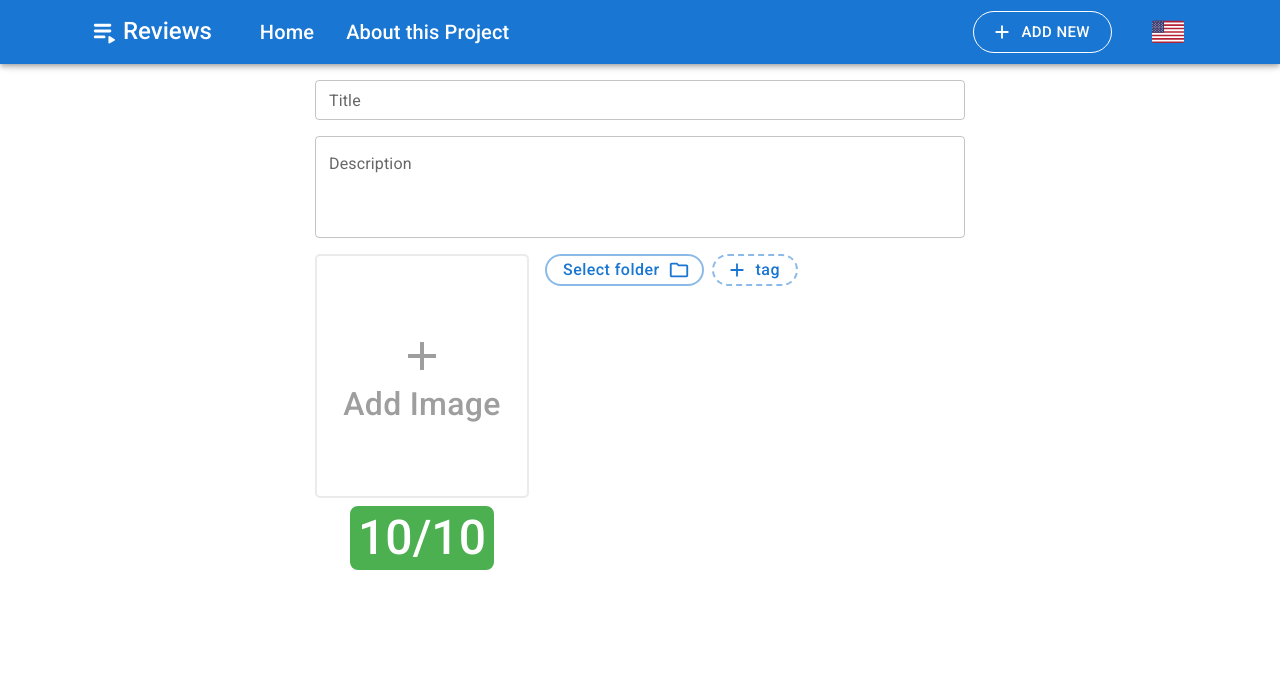
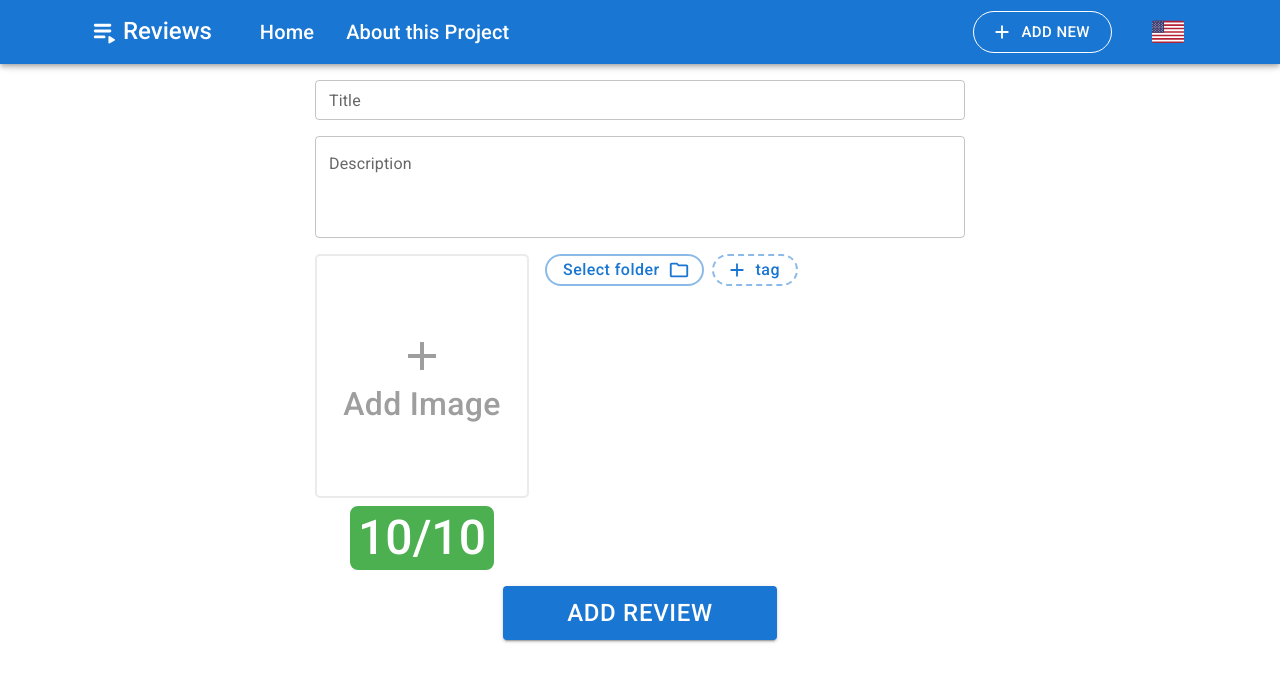
Before and after one commit to KirillGoryakin/ReviewApp-react, a React (Create React App) app: page /new in a window 1280 px wide. Shown: the top 682 px of the page. Built offline with nearby package versions, Linux system fonts and the light colour scheme.

Commit message:
Reviews can be added and deleted

```diff
--- a/public/index.html
+++ b/public/index.html
@@ -7,7 +7,7 @@
     <link rel="preconnect" href="https://fonts.googleapis.com">
     <link rel="preconnect" href="https://fonts.gstatic.com" crossorigin>
     <link href="https://fonts.googleapis.com/css2?family=Roboto:wght@400;500;700;900&display=swap" rel="stylesheet">
-    <title>React App</title>
+    <title>Reviews</title>
   </head>
   <body>
     <noscript>You need to enable JavaScript to run this app.</noscript>
--- a/src/pages/HomePage/CardList/Card.tsx
+++ b/src/pages/HomePage/CardList/Card.tsx
@@ -16,6 +16,7 @@ type Props = Review;
 
 const Card: React.FC<Props> = (props) => {
   const {
+    id,
     title,
     body,
     imageUrl,
@@ -34,7 +35,7 @@ const Card: React.FC<Props> = (props) => {
       boxShadow='3'
     >
 
-      <MoreButton />
+      <MoreButton id={id} />
 
       <Accordion sx={{width: '100%', boxShadow: 'none'}}>
         <AccordionSummary sx={{position: 'relative'}}>
--- /dev/null
+++ b/src/pages/NewPostPage/ButtonAddReview.tsx
@@ -0,0 +1,19 @@
+import { Button } from "@mui/material";
+
+type Props = { onClick: () => void };
+
+const ButtonAddReview: React.FC<Props> = ({ onClick }) =>
+  <Button
+    onClick={onClick}
+    variant="contained"
+    sx={{
+      width: 'max-content',
+      fontSize: '1.5rem',
+      px: 8,
+      mx: 'auto'
+    }}
+  >
+    Add Review
+  </Button>
+
+export { ButtonAddReview };
--- a/src/pages/NewPostPage/NewPostPage.tsx
+++ b/src/pages/NewPostPage/NewPostPage.tsx
@@ -4,11 +4,17 @@ import { FolderSelector } from "components/FolderSelector";
 import { TagSelector } from "components/TagSelector";
 import { ImageSelector } from "./ImageSelector";
 import { ScoreSelector } from "./ScoreSelector";
+import { ButtonAddReview } from "./ButtonAddReview";
+import { useAppDispatch } from "hooks/app";
+import { addReview } from "store/slices/reviewsSlice";
 
 export const ReviewContext = createContext<any>(null);
 
 const NewPostPage = () => {
-  const [review, setReview] = useState({
+  const dispatch = useAppDispatch();
+
+  const initialReview = {
+    id: 0,
     title: '',
     body: '',
     imageUrl: '',
@@ -16,10 +22,21 @@ const NewPostPage = () => {
     tags: [],
     folder: '',
     score: 10
-  });
+  };
+
+  const [review, setReview] = useState(initialReview);
+
+  const handleAddReview = () => {
+    dispatch(addReview(review));
+    setReview(initialReview);
+  };
 
   return (
-    <Stack direction='column' spacing={2}>
+    <Box
+      display='flex'
+      flexDirection='column'
+      gap={2}
+    >
       <TextField
         label='Title'
         size='small'
@@ -58,7 +75,9 @@ const NewPostPage = () => {
           </div>
         </Stack>
       </ReviewContext.Provider>
-    </Stack>
+
+      <ButtonAddReview onClick={handleAddReview} />
+    </Box>
   )
 }
 
--- a/src/store/slices/reviewsSlice.tsx
+++ b/src/store/slices/reviewsSlice.tsx
@@ -1,5 +1,5 @@
-import { createSlice } from '@reduxjs/toolkit';
-import { Folder, Review, Tag } from 'appTypes';
+import { createSlice, PayloadAction } from '@reduxjs/toolkit';
+import { Review } from 'appTypes';
 import testReviews from './testReviews';
 
 export interface ReviewsState {
@@ -14,10 +14,16 @@ const reviewsSlice = createSlice({
   name: 'reviewsState',
   initialState,
   reducers: {
-    addPost(){},
-    removePost(){}
+    addReview(state, action: PayloadAction<Review>){
+      const id = state.reviews.length;
+      state.reviews.push({...action.payload, id});
+    },
+    removeReview(state, action: PayloadAction<number>){
+      state.reviews = state.reviews.filter(({id}) => id !== action.payload);
+      state.reviews = state.reviews.map((review, index) => ({...review, id: index}));
+    }
   },
 });
 
-export const {addPost, removePost} = reviewsSlice.actions;
+export const { addReview, removeReview } = reviewsSlice.actions;
 export default reviewsSlice.reducer;
```
Also changed, not shown: src/pages/HomePage/CardList/MoreButton.tsx (+9 -2 lines).
